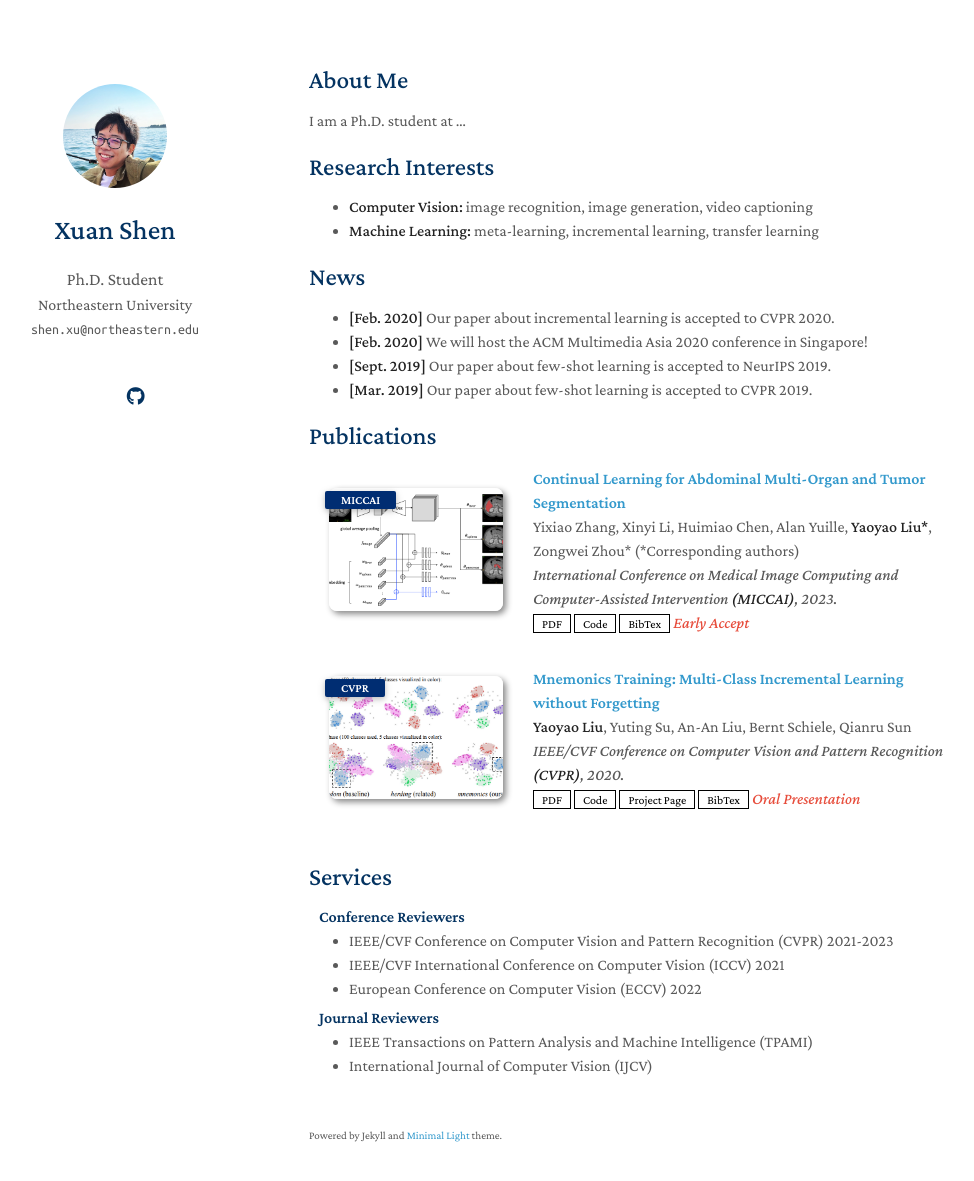
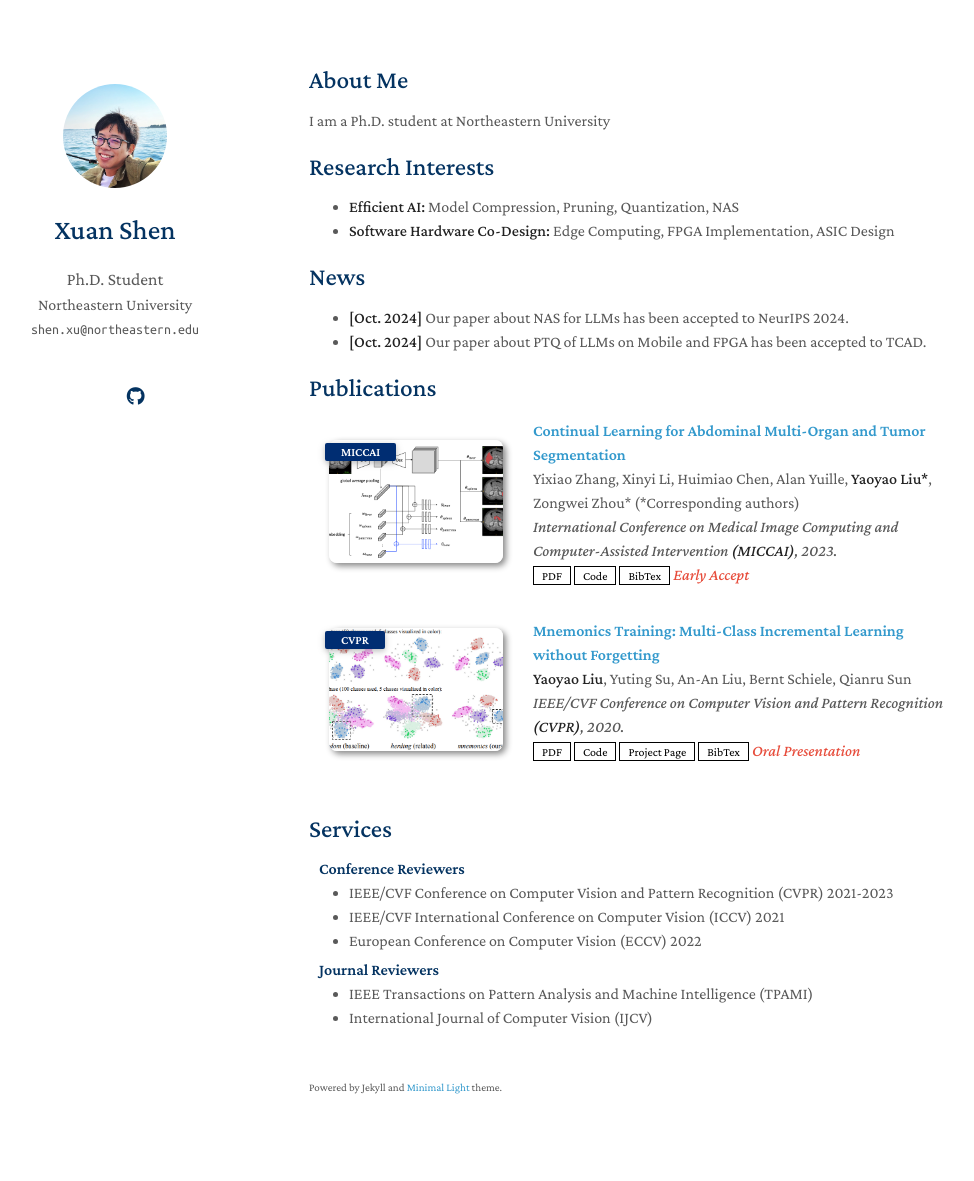
Before and after one commit to shawnricecake/shawnricecake.github.io, a Jekyll site: the page built from index.md, in a window 1280 px wide and 1216 px high. Shown: the top 1181 px of the window, without its empty margins (161-1135 px from the left). Built offline with Jekyll 4.4.1, drawn with Linux system fonts in a browser that asks for light colours; a style sheet for code colours, icons or effects is not loaded; our own code applies the rules of GitHub Pages for plain Markdown files.

Commit message:
Update index.md

```diff
--- a/index.md
+++ b/index.md
@@ -4,19 +4,17 @@ layout: homepage
 
 ## About Me
 
-I am a Ph.D. student at ...
+I am a Ph.D. student at Northeastern University
 
 ## Research Interests
 
-- **Computer Vision:** image recognition, image generation, video captioning
-- **Machine Learning:** meta-learning, incremental learning, transfer learning
+- **Efficient AI:** Model Compression, Pruning, Quantization, NAS
+- **Software Hardware Co-Design:** Edge Computing, FPGA Implementation, ASIC Design
 
 ## News
 
-- **[Feb. 2020]** Our paper about incremental learning is accepted to CVPR 2020.
-- **[Feb. 2020]** We will host the ACM Multimedia Asia 2020 conference in Singapore!
-- **[Sept. 2019]** Our paper about few-shot learning is accepted to NeurIPS 2019.
-- **[Mar. 2019]** Our paper about few-shot learning is accepted to CVPR 2019.
+- **[Oct. 2024]** Our paper about NAS for LLMs has been accepted to NeurIPS 2024.
+- **[Oct. 2024]** Our paper about PTQ of LLMs on Mobile and FPGA has been accepted to TCAD.
 
 {% include_relative _includes/publications.md %}
 
```
